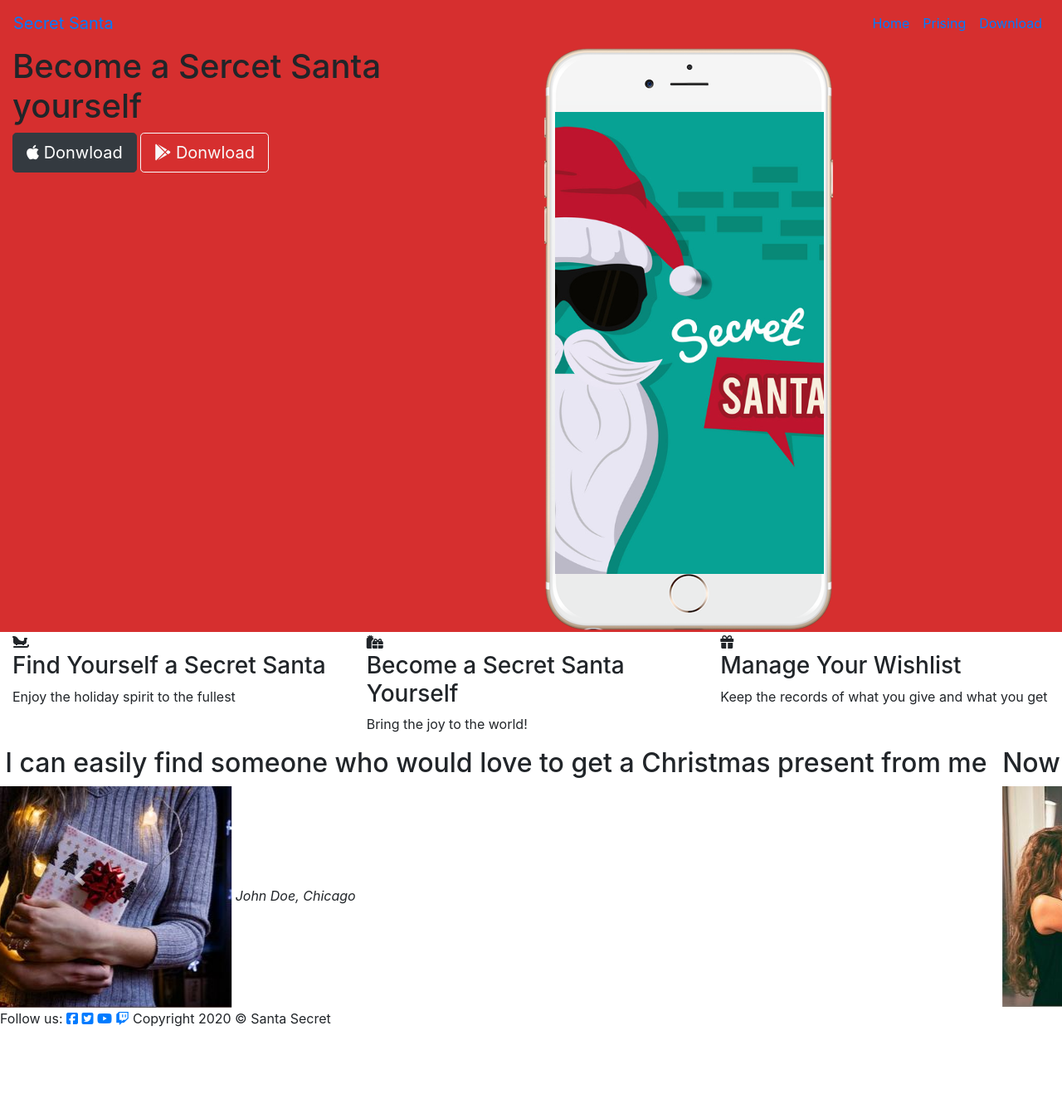
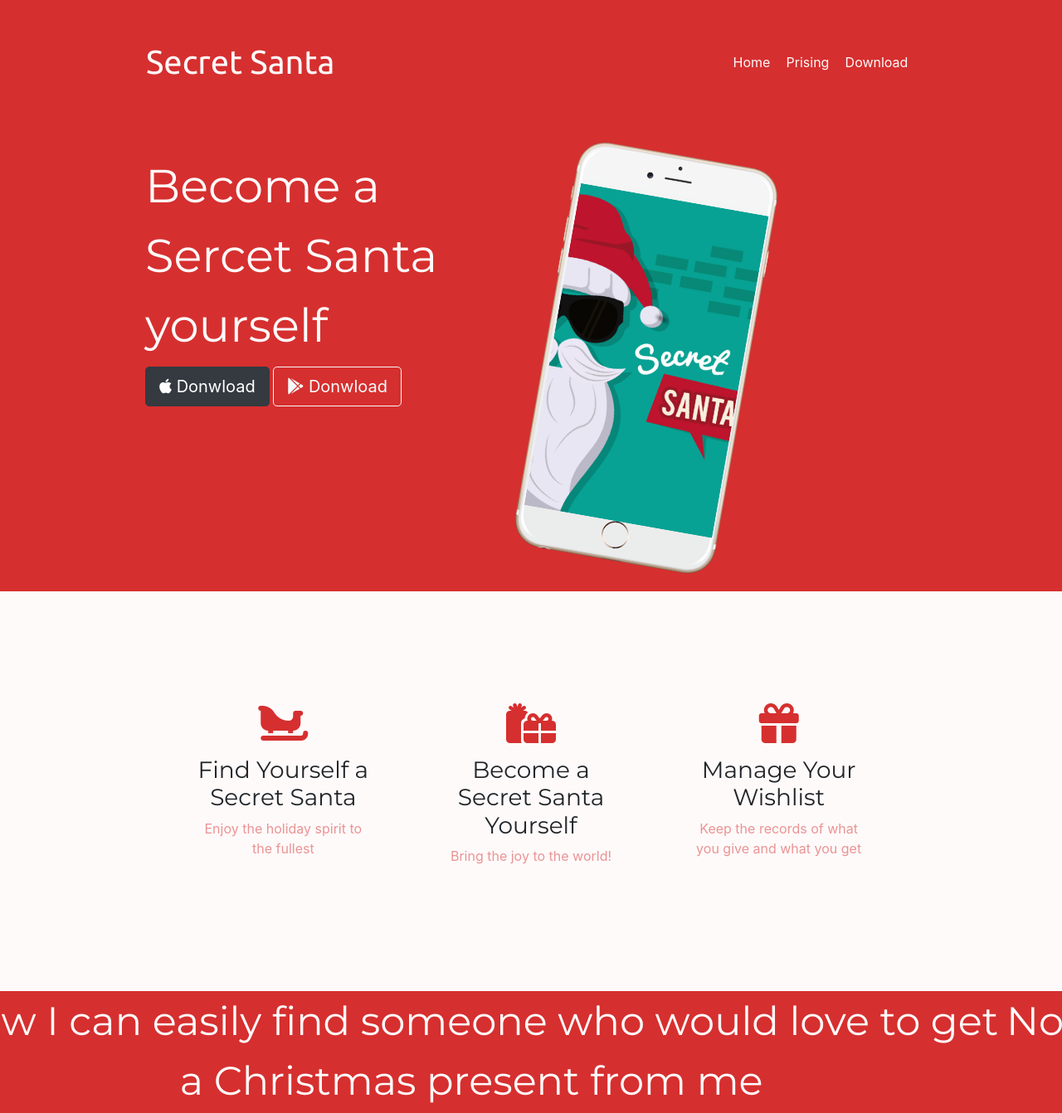
Before and after one commit to JeF11037/Web-Eng-Bootstrap, a plain HTML site: page index.html in a window 1280 px wide. Shown: the top 1342 px of the page at 83% size. Before the commit the page ends 1240 px from the top, so only its background shows below. Drawn offline with nearby package versions, Linux system fonts and the light colour scheme.

Commit message:
Add files via upload

```diff
--- a/css/style.css
+++ b/css/style.css
@@ -13,6 +13,117 @@
     padding: 0%;
 }
 
+a {
+    color: snow;
+}
+
 #title {
     background-color: var(--santa-red);
+    padding: 2rem 10rem;
+    color: snow;
 }
+
+h1 {
+    font-family: "Montserrat";
+    font-size: 3.5rem;
+    line-height: 1.5;
+}
+
+.navbar {
+    padding-bottom: 4.5rem;
+    width: auto;
+}
+
+.navbar-brand {
+    font-family: "Ubuntu";
+    font-size: 2.5rem;
+}
+
+.nav-item {
+    padding: 0.1rem;
+}
+
+.nav-line {
+    font-size: 1.2rem;
+}
+
+.title-image {
+    width: 55%;
+    transform: rotate(10deg);
+}
+
+.donwload-btn {
+    margin: 5%;
+}
+
+#features {
+    padding: 7% 15%;
+    background-color: snow;
+}
+
+.feature-box {
+    text-align: center;
+    padding: 5%;
+}
+
+.feature-box h3 {
+    font-family: "Montserrat";
+}
+
+.feature-box p {
+    color: var(--santa-red-alpha);
+}
+
+.feature-box i {
+    font-size: 3rem;
+    color: var(--santa-red);
+    margin-bottom: 1rem;
+}
+
+.feature-box i:hover {
+    transition-duration: 0.3s;
+    color: var(--santa-green);
+}
+
+#testimonials {
+    background-color: var(--santa-red);
+    color: snow;
+    text-align: center;
+}
+
+#testimonials h2 {
+    font-family: "Montserrat";
+    font-size: 3rem;
+    line-height: 1.5;
+}
+
+#testimonials img {
+    width: 150px;
+    height: 150px;
+    border-radius: 50%;
+    margin: 2rem;
+}
+
+#social-container {
+    background-color: var(--santa-red);
+    color: snow;
+}
+
+.social span {
+    font-family: "Montserrat";
+    font-size: 2rem;
+    line-height: 1.5;
+}
+
+.social i {
+    font-size: 1.5rem;
+    margin-left: 1rem;
+    margin-right: 1rem;
+}
+
+@media (max-width: 956px){
+    #title {
+        padding: 0%;
+        text-align: center;
+    }
+}
```
